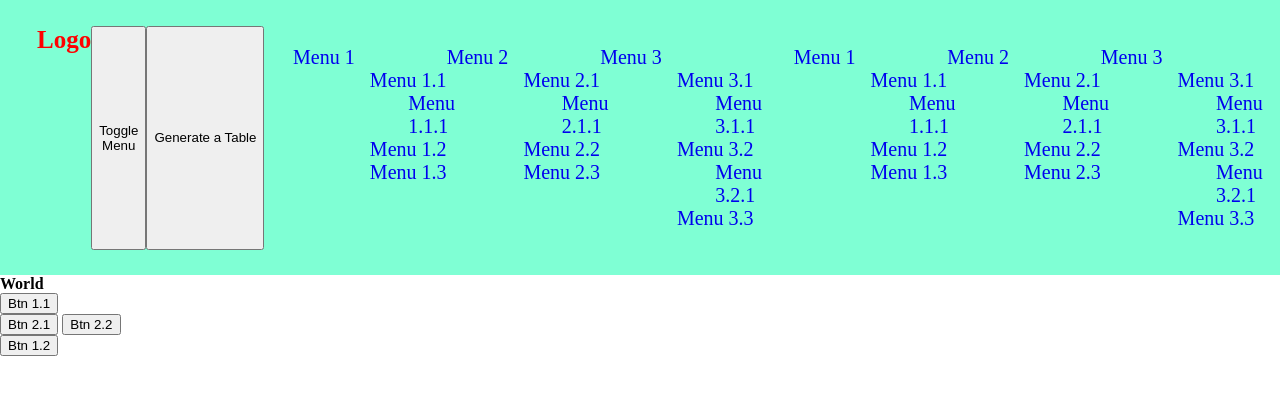
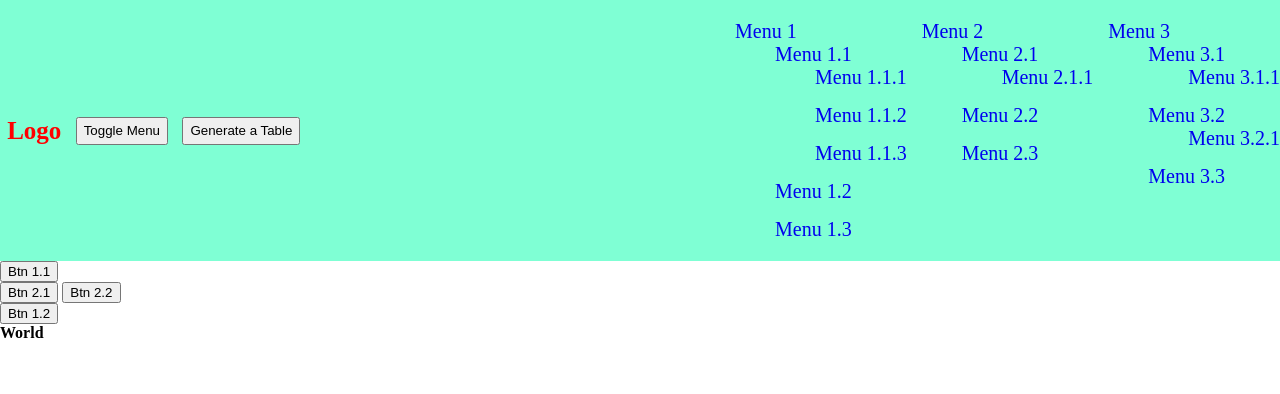
Before and after one commit to pratikdashore/learninges6, a plain HTML site: page dom/2.dynamicMenu.html in a window 1280 px wide. Drawn offline with Linux system fonts and the light colour scheme.

Commit message:
flex dynamic menu

```diff
--- a/dom/2.dynamicMenu.css
+++ b/dom/2.dynamicMenu.css
@@ -8,49 +8,41 @@ body {
  padding: 0;
 }
 
-ul > li > a {
-  text-decoration: none;
+.navbar {
+  display: flex;
+  justify-content: space-around;
+  background-color: aquamarine;
+  font-size: 20px;
+  align-items: center;
 }
 
-.navbar {
+.logo-header {
   display: flex;
-  justify-content: space-between;
-  width: 100vw;
-  padding-top: 2%;
-  padding-bottom: 2%;
-  background-color: aquamarine;
-  font-size: 20px;
+  justify-content: space-around;
+  flex-flow: row nowrap;
+  flex-grow: 1;
+  flex-basis: auto;
 }
 
 .logo{
-  margin-left: 5%;
   color: red;
   font-size: 25px;
   font-weight: bold;
   text-decoration: none;
 }
 
-.logo-header{
-  display: flex;
-  margin-left: 2%;
-}
-
 .nav-container {
   display: flex;
-  margin-right: 2%;
+  justify-content: flex-end;
+  flex: 9 1;
+  flex-basis: auto;
 }
 
 .main-nav{
   display: flex;
-  width: 50%;
-  float: right;
-  justify-content: space-between;
+  justify-content: space-around;
   list-style: none;
-}
-
-.main-nav > ul  {
-  display: none;
-  list-style: none;
+  gap: 15px;
 }
 
 .nav-child {
@@ -58,6 +50,9 @@ ul > li > a {
 }
 
 .nav-link{
-  flex-flow: column;
-  list-style: none;
+  text-decoration: none;
 }
+
+.nav-link:hover {
+  background-color: red;
+}
--- a/dom/2.dynamicMenu.html
+++ b/dom/2.dynamicMenu.html
@@ -16,8 +16,7 @@
       </div>
       <div id="nav" class="nav-container"></div>
     </nav>
-    <div id="main-content"></div>
-
+    <div id="main-content">
       <div id="div_1">
         <button id="btn_1_1" type="submit">Btn 1.1</button>
         <div id="div_2">
@@ -26,6 +25,7 @@
         </div>
         <button id="btn_1_2" type="submit">Btn 1.2</button>
       </div>
+    </div>
 
     <script src="2.dynamixMenu.js"></script>
   </body>
--- a/dom/2.dynamixMenu.js
+++ b/dom/2.dynamixMenu.js
@@ -30,7 +30,11 @@ let data = [{
     displayNm: 'Menu 1.1',
     children: [{
       displayNm: 'Menu 1.1.1'
-    }]
+    }, {
+        displayNm: 'Menu 1.1.2'
+      }, {
+        displayNm: 'Menu 1.1.3'
+      }]
   }, {
     displayNm: 'Menu 1.2'
   }, {
@@ -98,11 +102,11 @@ function createListElement(menu) {
 function createDynamicMenu(items) {
   const nav = document.querySelector('#nav');
   const list = createListElement(items);
-  const list2 = createListElement(items);
-  list2.id = 'second';
+  // const list2 = createListElement(items);
+  // list2.id = 'second';
   // nav.appendChild(list);
   nav.appendChild(list);
-  nav.insertBefore(list2, list);
+  // nav.insertBefore(list2, list);
   // nav.parentElement.appendChild(list2);
   // nav.append(list);
 }
```
Also changed, not shown: css/flex/1.flex.css (+6 -4 lines), 1 other file. Lines whose indentation alone changed are shown as unchanged.
